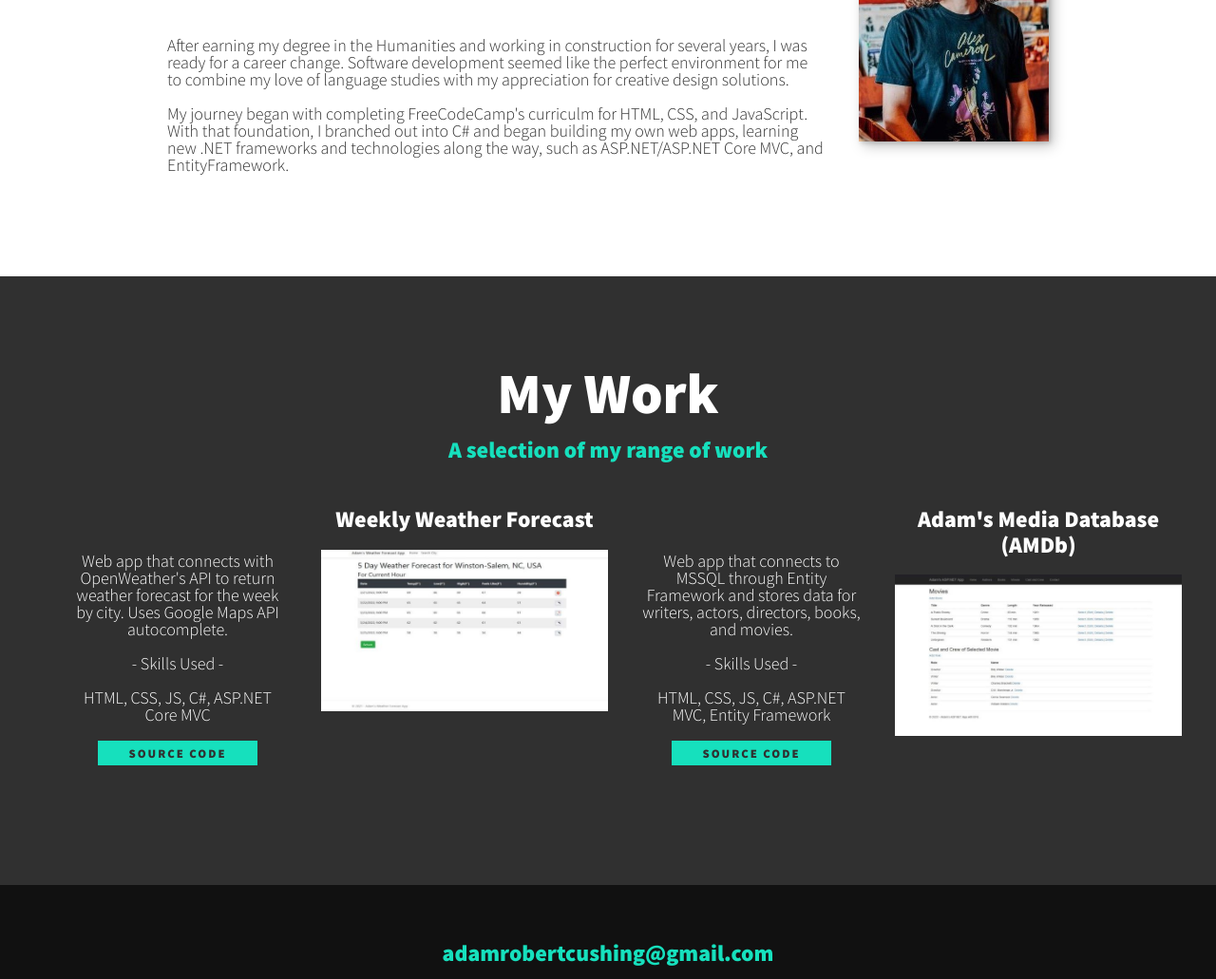
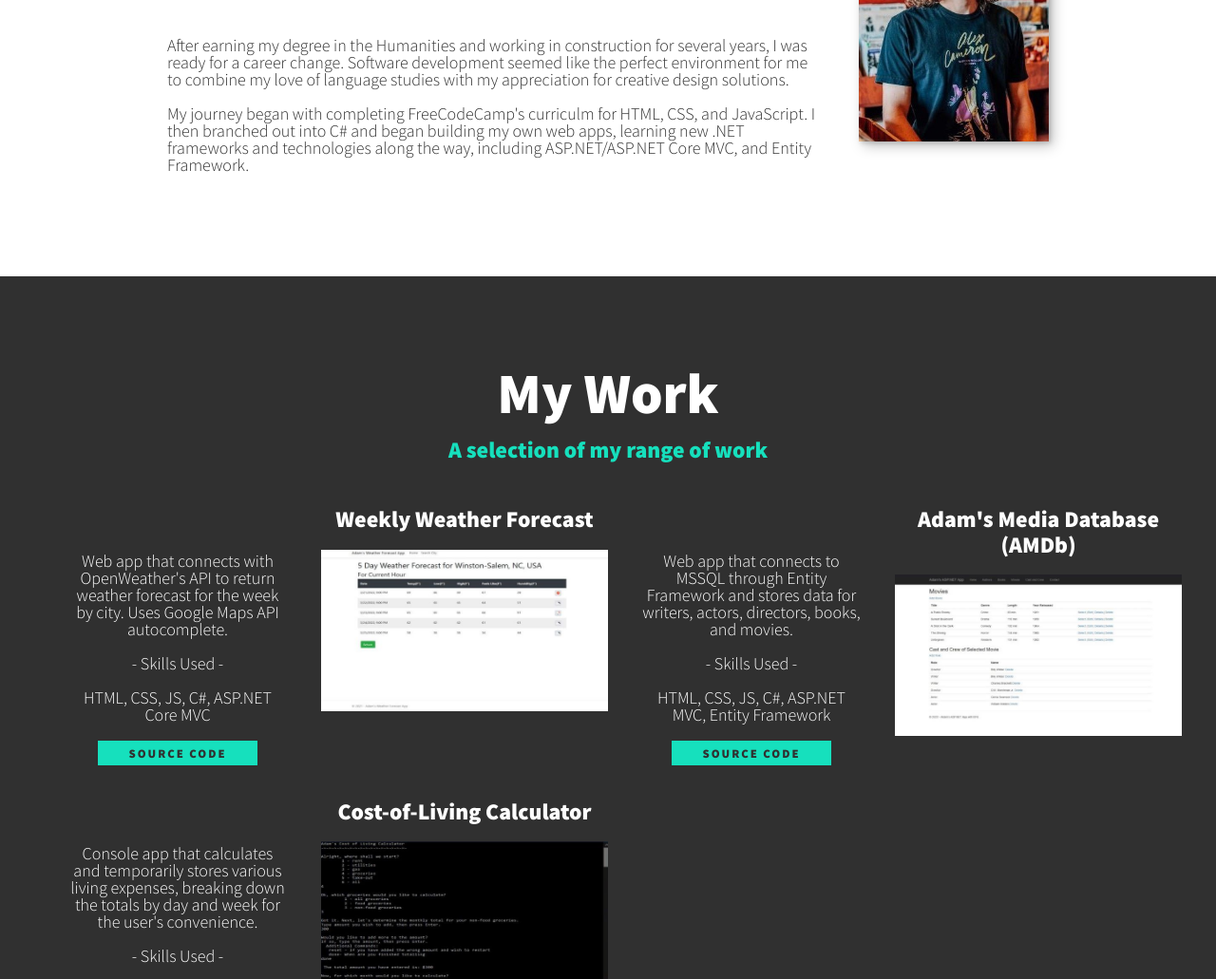
Before and after one commit to arc06e/arc06e.github.io, a plain HTML site: page index.html in a window 1280 px wide. Shown: the part 1234-2265 px from the top of the page at 95% size. Drawn offline with nearby package versions, Linux system fonts and the light colour scheme.

Commit message:
cleaned up pictures, code, added projects

```diff
--- a/index.html
+++ b/index.html
@@ -55,7 +55,7 @@
         <div class="service">
           <h3>Software Development</h3>
           <p>I build web apps on .NET</p>
-          <p>Take a look at some of my portfolio projects</p>
+          <p>See below for some of my portfolio projects!</p>
         </div><!-- / service-->
 
       </div><!--services-->
@@ -73,10 +73,10 @@
            Software development seemed like the perfect environment for me to combine my love of language studies with my
            appreciation for creative design solutions.
         </p>
-        <p>My journey began with completing FreeCodeCamp's curriculm for HTML, CSS, and JavaScript. With that foundation,
-           I branched out into C# and began building my own web apps, learning new
-           .NET frameworks and technologies along the way, such as ASP.NET/ASP.NET Core MVC,
-            and EntityFramework.</p>
+        <p>My journey began with completing FreeCodeCamp's curriculm for HTML, CSS, and JavaScript.
+           I then branched out into C# and began building my own web apps, learning new
+           .NET frameworks and technologies along the way, including ASP.NET/ASP.NET Core MVC,
+            and Entity Framework.</p>
           </div>
 
       <img src="images/portrait3resizecrop.jpg" alt="another photograph of Adam Cushing" class="about-me__img">
@@ -129,9 +129,25 @@
           </a>
       </div>
 
-        <!--PORTFOLIO ITEM 10 -->
+        <!--PORTFOLIO ITEM 3-->
+        <div class="portfolio-item-individual" style="padding-top: 30px;">
+          <p>
+            Console app that calculates and temporarily stores various living expenses,
+            breaking down the totals by day and week for the user&apos;s convenience.
+          </p>
+          <p>- Skills Used -</p>
+          <p>C#</p>
+          <a href="https://github.com/arc06e/Media-DataBase-ASP.NET-MVC-App-with-EF6" class="btn">Source Code</a>
+        </div>
+
+        <!--PORTFOLIO ITEM 3-->
         <div>
-        </div>
+          <h3>Cost-of-Living Calculator</h3>
+          <p></p>
+          <a href="https://adams-media-database-app.azurewebsites.net/" class="portfolio__item">
+            <img src="images/Calculator-1.JPG" alt="" class="portfolio__img">
+          </a>
+      </div>
 
       </div>
     </section>
```
Also changed, not shown: images/Calculator-1.jpg (added), images/portfolio-item-1-redo.jpg (deleted), images/portfolio-item-1.jpg (deleted), images/portfolio-item-10.jpg (deleted), images/portfolio-item-2-redo.jpg (deleted), images/portfolio-item-2.jpg (deleted), images/portfolio-item-3.jpg (deleted), images/portfolio-item-4.jpg (deleted), images/portfolio-item-5.jpg (deleted), images/portfolio-item-6.jpg (deleted), images/portfolio-item-7.jpg (deleted), images/portfolio-item-8.jpg (deleted), images/portfolio-item-9.jpg (deleted), images/portrait.jpg (deleted), 3 more files, 1 other file.
